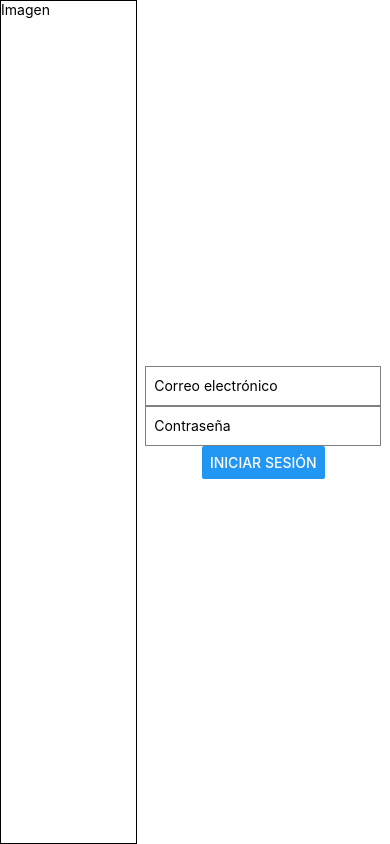
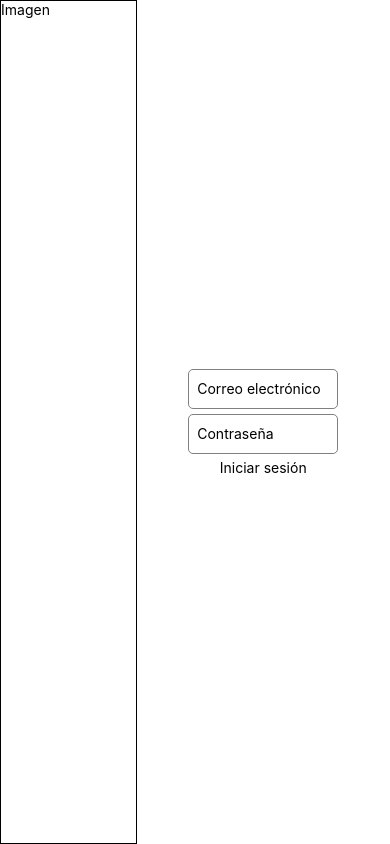
Before and after one commit to Foco-Grafico/los-arbolitos, a React Native app: screen / in a window 390 px wide. Built offline with nearby package versions, Linux system fonts and the light colour scheme.

Commit message:
gap and row flex

```diff
--- a/src/app/pages/login.js
+++ b/src/app/pages/login.js
@@ -1,19 +1,9 @@
 import React, { useState } from 'react'
-import { StyleSheet, View, TextInput, Button, Alert, Text } from 'react-native'
+import { StyleSheet, View, TextInput, Button, Alert, Text, TouchableOpacity } from 'react-native'
 
 export default function Login () {
   const [email, setEmail] = useState('')
   const [password, setPassword] = useState('')
-
-  const handleLogin = () => {
-    // Aquí puedes manejar la lógica de inicio de sesión
-    // Por ejemplo, puedes validar los datos del usuario o enviar una solicitud a tu servidor
-    if (email === '' || password === '') {
-      Alert.alert('Por favor, introduce tu correo electrónico y contraseña')
-    } else {
-      Alert.alert(`Bienvenido ${email}`)
-    }
-  }
 
   return (
     <View style={styles.container}>
@@ -29,7 +19,8 @@
         style={{
           flex: 1,
           justifyContent: 'center',
-          alignItems: 'center'
+          alignItems: 'center',
+          gap: 5
         }}
       >
         <TextInput
@@ -47,7 +38,19 @@
           value={password}
           textContentType='password'
         />
-        <Button title='Iniciar sesión' onPress={handleLogin} />
+        <TouchableOpacity
+          onPress={() => {
+            if (email === '' || password === '') {
+              Alert.alert('Por favor, introduce tu correo electrónico y contraseña')
+            } else {
+              Alert.alert(`Bienvenido ${email}`)
+            }
+          }}
+        >
+          <Text>
+            Iniciar sesión
+          </Text>
+        </TouchableOpacity>
       </View>
     </View>
   )
@@ -60,9 +63,11 @@
   },
   input: {
     height: 40,
+    width: 150,
     borderColor: 'gray',
     borderWidth: 1,
     paddingLeft: 8,
-    paddingRight: 8
+    paddingRight: 8,
+    borderRadius: 5
   }
 })
```
